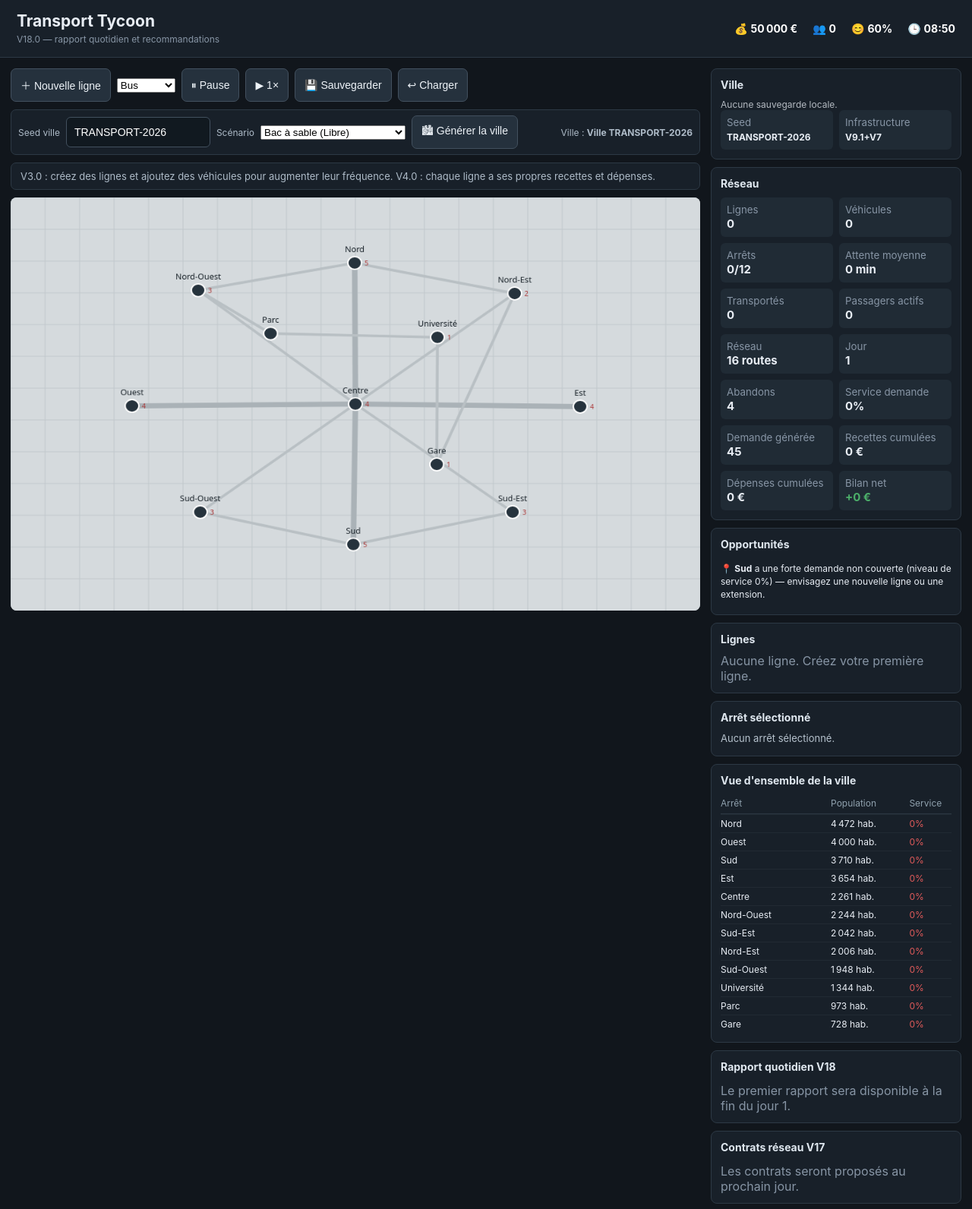
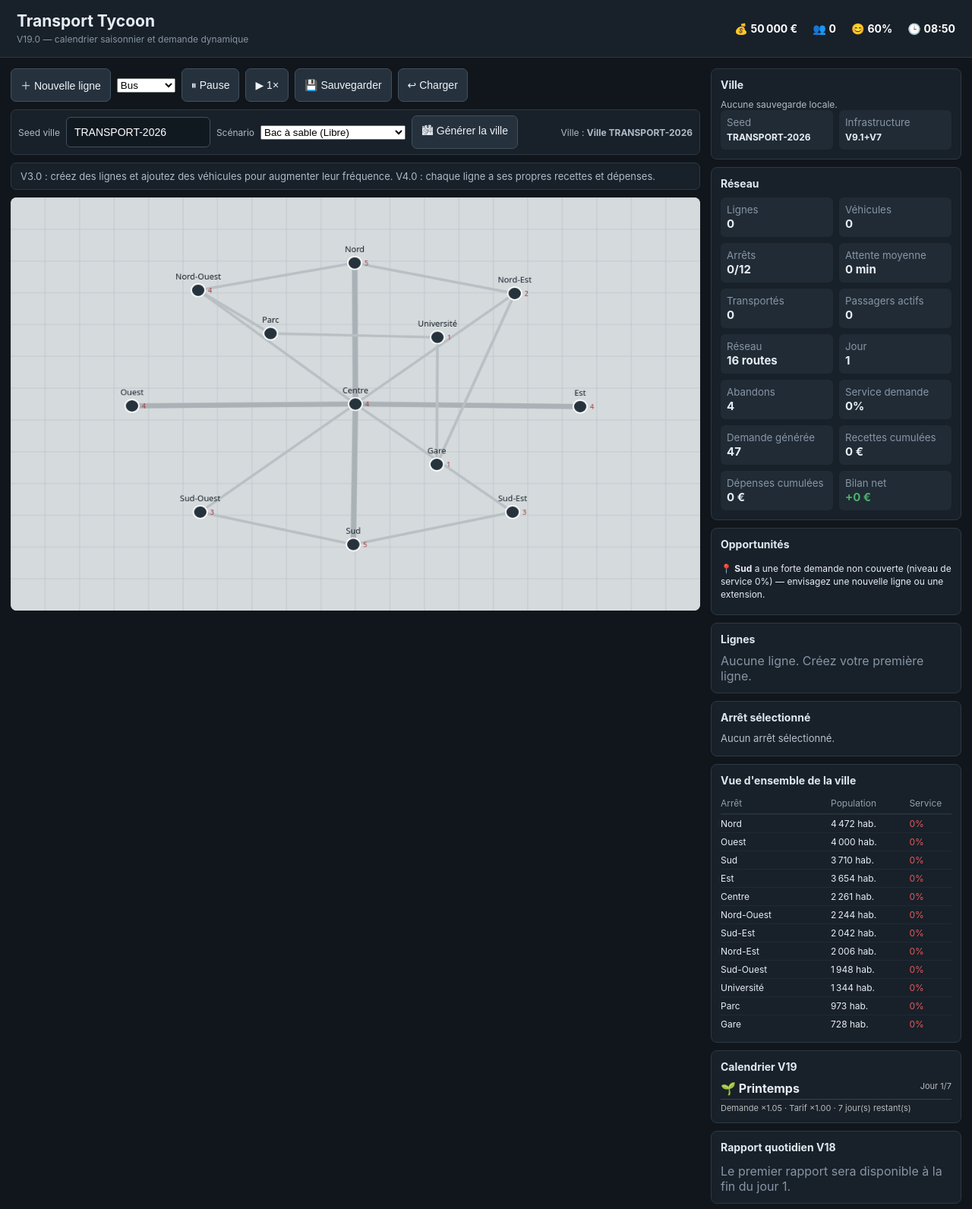
Before and after one commit to grmarf/Transp, a website with bundled scripts: page index.html in a window 1280 px wide. Shown: the top 1592 px of the page at 76% size. Built offline with nearby package versions, Linux system fonts and the light colour scheme.

Commit message:
Add V19 seasonal city calendar

```diff
--- a/index.html
+++ b/index.html
@@ -3,7 +3,7 @@
 <head>
   <meta charset="utf-8">
   <meta name="viewport" content="width=device-width,initial-scale=1,viewport-fit=cover">
-  <title>Transport Tycoon — V18.0</title>
+  <title>Transport Tycoon — V19.0</title>
   <meta name="theme-color" content="#182029">
   <meta name="mobile-web-app-capable" content="yes">
   <meta name="apple-mobile-web-app-capable" content="yes">
@@ -15,7 +15,7 @@
 <header class="topbar">
   <div>
     <h1>Transport Tycoon</h1>
-    <span class="version">V18.0 — rapport quotidien et recommandations</span>
+    <span class="version">V19.0 — calendrier saisonnier et demande dynamique</span>
   </div>
   <div class="stats">
     <span>💰 <b id="money">0 €</b></span>
@@ -86,6 +86,10 @@
     <div id="cityOverview"></div>
   </section>
   <section class="card">
+    <h2>Calendrier V19</h2>
+    <div id="seasonPanel" aria-live="polite"><div class="muted">Le calendrier saisonnier sera initialisé au démarrage.</div></div>
+  </section>
+  <section class="card">
     <h2>Rapport quotidien V18</h2>
     <div id="reportPanel" aria-live="polite"><div class="muted">Le premier rapport sera disponible à la fin du jour 1.</div></div>
   </section>
@@ -124,7 +128,7 @@
 </aside>
 </main>
 
-<footer>V18.0 : rapport quotidien, synthèse financière et recommandations actionnables.
+<footer>V19.0 : calendrier saisonnier, demande, tarifs et croissance urbaine réactifs.
 <script type="module" src="src/main.js"></script>
 </body>
 </html>
--- a/package.json
+++ b/package.json
@@ -1,6 +1,6 @@
 {
   "name": "transp-transport-tycoon",
-  "version": "18.0.0",
+  "version": "19.0.0",
   "private": true,
   "type": "module",
   "scripts": {
--- a/src/engine.js
+++ b/src/engine.js
@@ -23,6 +23,7 @@ import { eventDemandMultiplier, eventJournal, eventSatisfactionDelta, finishExpi
 import { evaluateProgression } from "./progression.js";
 import { ensureContracts, evaluateContracts, refreshContracts } from "./contracts.js";
 import { createDailyReport, recordDailyReport } from "./reports.js";
+import { applySeasonalGrowth, seasonDemandMultiplier, seasonSummary } from "./seasons.js";
 
 export {
   TICK_MINUTES, STOP_RADIUS, distance, vehiclePosition, buyVehicleForLine,
@@ -248,7 +249,7 @@ export function generateDemand(state, rng) {
 
     for (const origin of stops) {
       const base = rng() * TRIP_RATE * origin.population * rush * intervalFactor *
-        (state.scenario?.demandMultiplier ?? 1) * eventDemandMultiplier(state);
+        (state.scenario?.demandMultiplier ?? 1) * eventDemandMultiplier(state) * seasonDemandMultiplier(state);
       if (base <= 0) continue;
 
       const candidates = stops.filter(s => s.id !== origin.id);
@@ -424,6 +425,7 @@ export function step(state, rng, log) {
   for (let d = 0; d < daysCrossed; d++) {
     state.elapsedDays = (state.elapsedDays || 0) + 1;
     growCity(state, rng, log);
+    applySeasonalGrowth(state);
     maybeEndRoadworks(state, log);
     maybeStartRoadworks(state, rng, log);
     finishExpiredEvents(state, log);
@@ -469,7 +471,8 @@ export function step(state, rng, log) {
       events: state.activeEvents || [],
       contractsCompleted: contractsCompleted.length,
       goalsCompleted: goalsCompleted.length,
-      transferShare: intermodalReport.shareWithTransfer
+      transferShare: intermodalReport.shareWithTransfer,
+      season: seasonSummary(state)
     }));
     cleanupPassengers(state);
   }
--- a/src/main.js
+++ b/src/main.js
@@ -239,6 +239,7 @@ function boot(seed, scenarioId, restoredPayload = null) {
   state.contractHistory ||= [];
   state.dailyReports ||= [];
   state.latestReport ||= null;
+  state.seasonsEnabled = true;
   document.getElementById("seedInput").value = state.city.seed;
   document.getElementById("scenarioSelect").value = state.scenario?.id || "sandbox";
   document.getElementById("pauseBtn").textContent = state.paused ? "▶ Reprendre" : "⏸ Pause";
--- a/src/renderer.js
+++ b/src/renderer.js
@@ -4,6 +4,7 @@ import { eventSummary } from "./events.js";
 import { progressionSummary } from "./progression.js";
 import { contractSummary } from "./contracts.js";
 import { latestReport } from "./reports.js";
+import { seasonSummary } from "./seasons.js";
 
 // V11.0 — shared red/amber/green read on a 0-1 service level, used both on
 // the map (stop ring) and in the sidebar (stop info, line rows).
@@ -261,10 +262,16 @@ export function createRenderer(canvas, state) {
       const entries = state.journal || [];
       journalEl.innerHTML = entries.map(e => `<div class="journal-entry journal-${e.type}">${e.text}</div>`).join("");
     }
+    const seasonEl = document.getElementById("seasonPanel");
+    if (seasonEl) {
+      const season = seasonSummary(state);
+      seasonEl.innerHTML = `<div class="season-header"><b>${season.icon} ${season.label}</b><span>Jour ${season.dayInSeason}/7</span></div><div class="season-effects">Demande ×${season.demandMultiplier.toFixed(2)} · Tarif ×${season.fareMultiplier.toFixed(2)} · ${season.daysRemaining} jour(s) restant(s)</div>`;
+    }
+
     const reportEl = document.getElementById("reportPanel");
     if (reportEl) {
       const report = latestReport(state);
-      reportEl.innerHTML = report ? `<div class="report-header"><b>Jour ${report.day}</b><span class="${report.net >= 0 ? "positive" : "negative"}">${report.net >= 0 ? "+" : ""}${Math.round(report.net).toLocaleString("fr-FR")} €</span></div><div class="report-metrics">Satisfaction ${report.satisfaction}% · Attente ${Math.round(report.avgWaitMinutes)} min · Abandons ${report.abandonedCount}</div><div class="report-recommendations">${report.recommendations.map(item => `<div>• ${item}</div>`).join("")}</div>` : '<div class="muted">Le premier rapport sera disponible à la fin du jour 1.</div>';
+      reportEl.innerHTML = report ? `<div class="report-header"><b>Jour ${report.day}</b><span class="${report.net >= 0 ? "positive" : "negative"}">${report.net >= 0 ? "+" : ""}${Math.round(report.net).toLocaleString("fr-FR")} €</span></div><div class="report-metrics">${report.season ? `Saison ${report.season} · ` : ""}Satisfaction ${report.satisfaction}% · Attente ${Math.round(report.avgWaitMinutes)} min · Abandons ${report.abandonedCount}</div><div class="report-recommendations">${report.recommendations.map(item => `<div>• ${item}</div>`).join("")}</div>` : '<div class="muted">Le premier rapport sera disponible à la fin du jour 1.</div>';
     }
 
     const contractsEl = document.getElementById("contractsPanel");
--- a/src/reports.js
+++ b/src/reports.js
@@ -21,6 +21,7 @@ export function createDailyReport(state, metrics = {}) {
     events: (metrics.events || []).map(event => event.type || event),
     contractsCompleted: metrics.contractsCompleted || 0,
     goalsCompleted: metrics.goalsCompleted || 0,
+    season: metrics.season?.id || null,
     recommendations
   };
 }
--- /dev/null
+++ b/src/seasons.js
@@ -0,0 +1,41 @@
+/** V19.0 — seasonal city calendar. */
+
+export const SEASONS = Object.freeze([
+  { id: "spring", label: "Printemps", icon: "🌱", demandMultiplier: 1.05, fareMultiplier: 1.00, growthMultiplier: 1.04 },
+  { id: "summer", label: "Été", icon: "☀", demandMultiplier: 1.18, fareMultiplier: 1.05, growthMultiplier: 1.02 },
+  { id: "autumn", label: "Automne", icon: "🍂", demandMultiplier: 0.95, fareMultiplier: 1.00, growthMultiplier: 0.99 },
+  { id: "winter", label: "Hiver", icon: "❄", demandMultiplier: 0.82, fareMultiplier: 1.08, growthMultiplier: 0.96 }
+]);
+
+const DAYS_PER_SEASON = 7;
+
+export function seasonAtDay(day = 0) {
+  return SEASONS[Math.floor(Math.max(0, day) / DAYS_PER_SEASON) % SEASONS.length];
+}
+
+export function currentSeason(state) {
+  return seasonAtDay(state?.elapsedDays || 0);
+}
+
+function enabled(state) { return !!state?.seasonsEnabled; }
+
+export function seasonDemandMultiplier(state) { return enabled(state) ? currentSeason(state).demandMultiplier : 1; }
+export function seasonFareMultiplier(state) { return enabled(state) ? currentSeason(state).fareMultiplier : 1; }
+export function seasonGrowthMultiplier(state) { return enabled(state) ? currentSeason(state).growthMultiplier : 1; }
+
+export function seasonSummary(state) {
+  const season = currentSeason(state);
+  const dayInSeason = (state?.elapsedDays || 0) % DAYS_PER_SEASON;
+  return { ...season, dayInSeason: dayInSeason + 1, daysRemaining: DAYS_PER_SEASON - dayInSeason };
+}
+
+export function applySeasonalGrowth(state) {
+  if (!enabled(state)) return;
+  const factor = seasonGrowthMultiplier(state);
+  for (const stop of state.city.stops) {
+    stop.population = Math.max(1, Math.round(stop.population * factor));
+    stop.jobs = Math.max(1, Math.round(stop.jobs * factor));
+    stop.commerce = Math.max(1, Math.round(stop.commerce * factor));
+    stop.density = Math.max(1, Math.round(stop.density * factor));
+  }
+}
--- a/src/state.js
+++ b/src/state.js
@@ -2,7 +2,7 @@ export const INITIAL_MONEY = 50000;
 
 export function createState(city, scenario = null) {
   return {
-    version: "18.0",
+    version: "19.0",
     city,
     network: null,
     money: scenario?.startingMoney ?? INITIAL_MONEY,
@@ -59,5 +59,7 @@ export function createState(city, scenario = null) {
     // V18: rolling daily operating reports.
     dailyReports: [],
     latestReport: null,
+    // V19: browser games apply seasonal demand, fares and growth.
+    seasonsEnabled: false,
   };
 }
--- a/src/style.css
+++ b/src/style.css
@@ -102,3 +102,9 @@ button:disabled{opacity:.45;cursor:not-allowed}
 .report-header .positive { color: #a5d6a7; } .report-header .negative { color: #ef9a9a; }
 .report-metrics { color: #bbb; font-size: 11px; }
 .report-recommendations { font-size: 11px; line-height: 1.45; }
+
+
+/* V19.0 — seasonal calendar */
+#seasonPanel { display: grid; gap: 4px; }
+.season-header { display: flex; justify-content: space-between; padding-bottom: 4px; border-bottom: 1px solid rgba(255,255,255,.15); }
+.season-header span, .season-effects { color: #bbb; font-size: 11px; }
--- a/src/vehicles.js
+++ b/src/vehicles.js
@@ -5,6 +5,7 @@
 
 import { findPassengerRoute, routeLegs } from "./routing.js";
 import { eventFareMultiplier } from "./events.js";
+import { seasonFareMultiplier } from "./seasons.js";
 import { PASSENGER_STATES } from "./passengers.js";
 import { TICK_MINUTES } from "./constants.js";
 
@@ -221,7 +222,7 @@ function isScheduledStop(line, nodeId) {
 function legFare(state, leg, arrivalStop) {
   const boardedAt = stopById(state, leg.from);
   const d = boardedAt ? distance(boardedAt, arrivalStop) : 0;
-  return (FARE_BASE_LEG + (d / 100) * FARE_PER_100PX) * eventFareMultiplier(state);
+  return (FARE_BASE_LEG + (d / 100) * FARE_PER_100PX) * eventFareMultiplier(state) * seasonFareMultiplier(state);
 }
 
 function boardPassengers(state, line, vehicle, stop) {
```
Also changed, not shown: tests/v14.2-ui.mjs (+1 -1 lines), tests/v19-seasons.mjs (added, +37 -0 lines), README.md.
